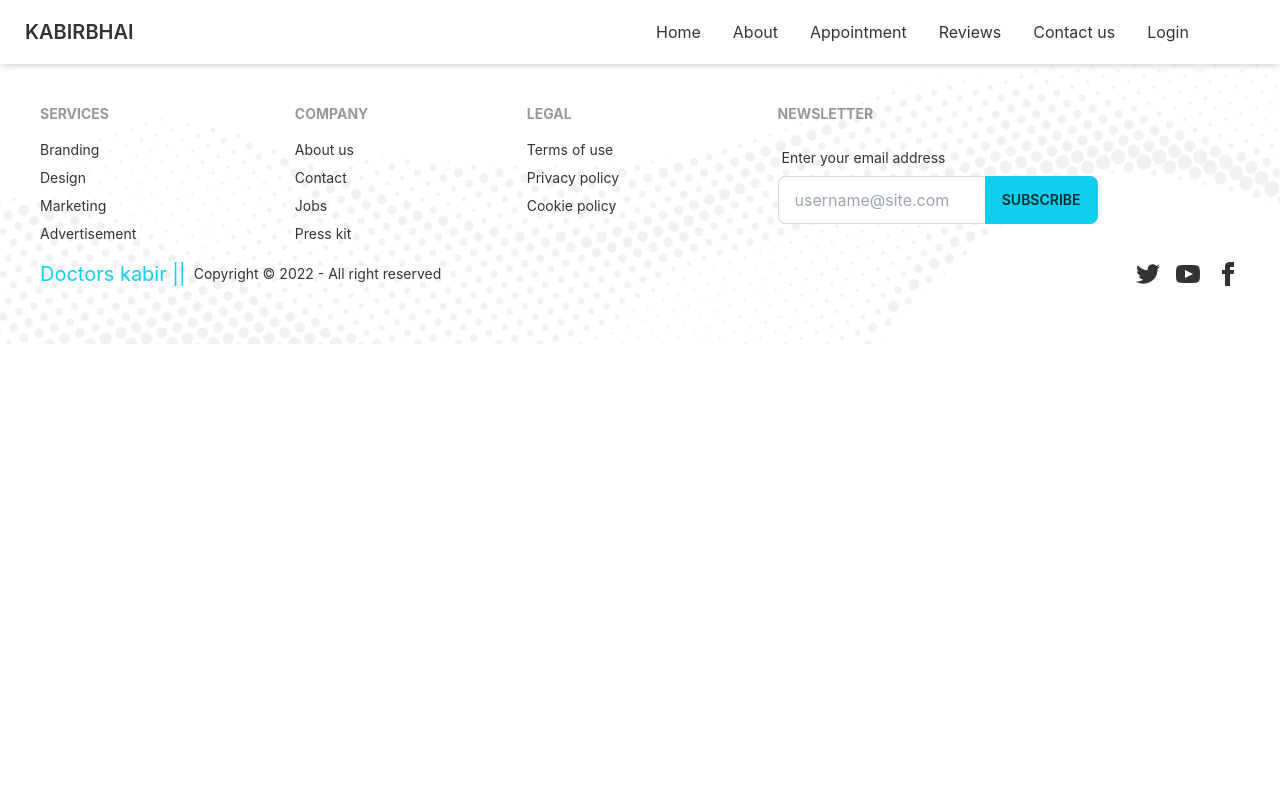
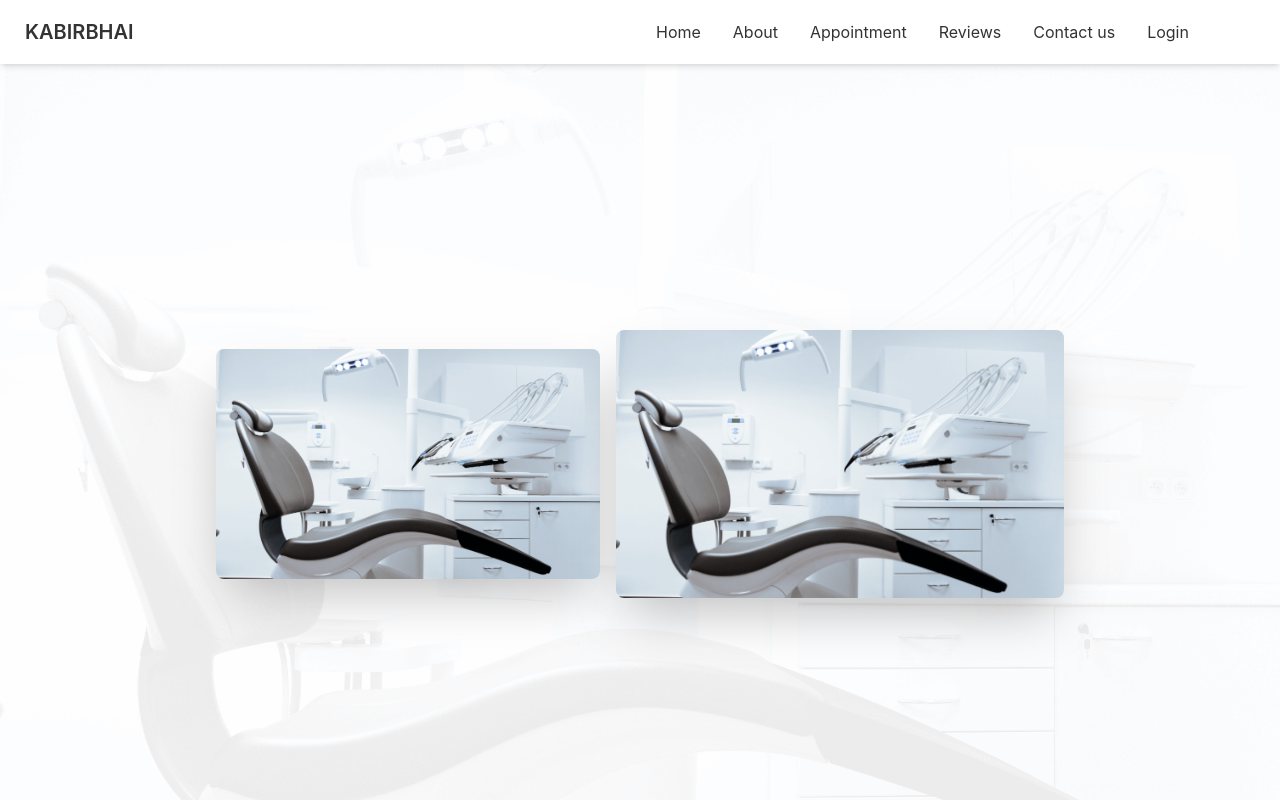
Before and after one commit to kabirbhai/doctors-kobir, a React (Create React App) app: page /appointment in a window 1280 px wide. Shown: the top 800 px of the page. Built offline with nearby package versions, Linux system fonts and the light colour scheme.

Commit message:
Appointment secton added

```diff
--- a/src/App.js
+++ b/src/App.js
@@ -6,6 +6,7 @@ import About from "./pages/about/About";
 import Navbar from "./pages/shared/Navbar";
 import Login from "./pages/login/Login";
 import Footer from "./pages/shared/Footer";
+import Appointment from "./pages/appointment/Appointment";
 
 function App() {
   return (
@@ -15,6 +16,7 @@ function App() {
         <Route path="/" element={<Home />} />
         <Route path="/home" element={<Home />} />
         <Route path="/about" element={<About />} />
+        <Route path="/appointment" element={<Appointment />} />
         <Route path="/login" element={<Login />} />
       </Routes>
       <Footer />
--- /dev/null
+++ b/src/pages/appointment/Appointment.js
@@ -0,0 +1,12 @@
+import React from "react";
+import AppointmentBanner from "./AppointmentBanner";
+
+const Appointment = () => {
+  return (
+    <section>
+      <AppointmentBanner />
+    </section>
+  );
+};
+
+export default Appointment;
--- /dev/null
+++ b/src/pages/appointment/AppointmentBanner.js
@@ -0,0 +1,25 @@
+import React from "react";
+import chair from "../../assets/images/chair.png";
+import backgroundBanner from "../../assets/images/bg.png";
+
+const AppointmentBanner = () => {
+  return (
+    <section
+      style={{
+        background: `url(${backgroundBanner})`,
+        backgroundSize: "cover",
+      }}
+    >
+      <div class="hero min-h-screen">
+        <div class="hero-content flex-col lg:flex-row">
+          <img src={chair} class="max-w-sm rounded-lg shadow-2xl" alt="" />
+          <div>
+            <img src={chair} class="max-w-md rounded-lg shadow-2xl" alt="" />
+          </div>
+        </div>
+      </div>
+    </section>
+  );
+};
+
+export default AppointmentBanner;
--- a/src/pages/shared/Navbar.js
+++ b/src/pages/shared/Navbar.js
@@ -11,7 +11,7 @@ const Navbar = () => {
         <Link to="/about"> About</Link>
       </li>
       <li>
-        <Link to="/home"> Appointment</Link>
+        <Link to="/appointment"> Appointment</Link>
       </li>
       <li>
         <Link to="/home"> Reviews</Link>
```
